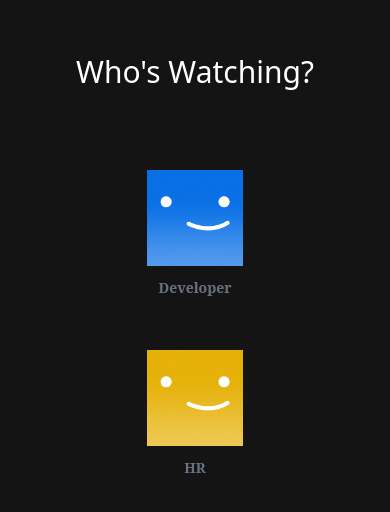
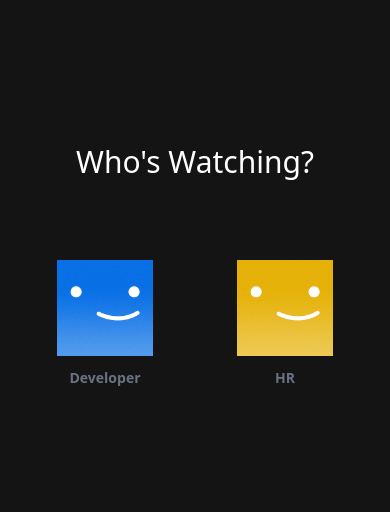
Before and after one commit to Nishantvidhuri/NishantPortfolio, a React (Vite) app: page / in a window 390 px wide. Shown: the part 140-652 px from the top of the page. Built offline with nearby package versions, Linux system fonts and the light colour scheme.

Commit message:
fixed the photo path

```diff
--- a/src/App.jsx
+++ b/src/App.jsx
@@ -1,22 +1,57 @@
 import React from "react";
-import { Route, Routes } from "react-router-dom";
-import Intropage from "./components/Intropage";
-import Developer from "./pages/Developer";
-import Hr from "./pages/Hr";
-import { ProjectProvider } from "./context/ProjectContext";
+import { useNavigate } from "react-router";
 
-function App() {
+// ✅ Import Images Directly (Fixes Vercel Build Issues)
+import DeveloperImg from "../src/assets/developer.png";
+import HrImg from "../src/assets/hr.png";
+
+function Intropage() {
+  const navigate = useNavigate();
+  const handleLink = (link) => {
+    navigate(link);
+  };
+
   return (
-    <ProjectProvider>
-      <div className="bg-black min-h-screen">
-        <Routes>
-          <Route path="/" element={<Intropage />} />
-          <Route path="/developer" element={<Developer />} />
-          <Route path="/hr" element={<Hr />} />
-        </Routes>
+    <div className="w-screen flex flex-col gap-10 justify-center items-center h-screen bg-[#141414] px-4 sm:px-0">
+      <h1 className="text-3xl sm:text-6xl text-white text-center">Who's Watching?</h1>
+
+      <div className="flex gap-5 mt-10 items-center">
+        <div
+          className="group h-40 w-40 sm:h-60 sm:w-60 text-white flex flex-col gap-3 items-center rounded-md cursor-pointer"
+          onClick={() => handleLink("/developer")}
+        >
+          {/* Image with Border on Hover */}
+          <img
+            className="h-24 sm:h-32 group-hover:border-white group-hover:border-2"
+            src={DeveloperImg}
+            alt="Developer"
+          />
+
+          {/* Text Color Changes to White on Hover */}
+          <h1 className="text-gray-500 font-bold text-sm sm:text-lg group-hover:text-white">
+            Developer
+          </h1>
+        </div>
+
+        <div
+          className="group h-40 w-40 sm:h-60 sm:w-60 text-white flex flex-col gap-3 items-center rounded-md cursor-pointer"
+          onClick={() => handleLink("/hr")}
+        >
+          {/* Image with Border on Hover */}
+          <img
+            className="h-24 sm:h-32 group-hover:border-white group-hover:border-2"
+            src={HrImg}
+            alt="HR"
+          />
+
+          {/* Text Color Changes to White on Hover */}
+          <h1 className="text-gray-500  font-bold text-sm sm:text-lg group-hover:text-white">
+            HR
+          </h1>
+        </div>
       </div>
-    </ProjectProvider>
+    </div>
   );
 }
 
-export default App;
+export default Intropage;
--- a/src/components/IntroPage.jsx
+++ b/src/components/IntroPage.jsx
@@ -1,5 +1,5 @@
 import React from "react";
-import { useLocation, useNavigate } from "react-router";
+import { useNavigate } from "react-router";
 
 function Intropage() {
   const navigate = useNavigate();
@@ -11,7 +11,7 @@ function Intropage() {
     <div className="w-screen flex flex-col gap-10 justify-center items-center h-screen bg-[#141414] px-4 sm:px-0">
       <h1 className="text-3xl sm:text-6xl text-white text-center">Who's Watching?</h1>
 
-      <div className="flex gap-5 mt-10 flex-col sm:flex-row items-center">
+      <div className="flex gap-5 mt-10 items-center">
         <div
           className="group h-40 w-40 sm:h-60 sm:w-60 text-white flex flex-col gap-3 items-center rounded-md cursor-pointer"
           onClick={() => handleLink("/developer")}
@@ -24,7 +24,7 @@ function Intropage() {
           />
 
           {/* Text Color Changes to White on Hover */}
-          <h1 className="text-gray-500 font-jakarta font-bold text-sm sm:text-lg group-hover:text-white">
+          <h1 className="text-gray-500 font-bold text-sm sm:text-lg group-hover:text-white">
             Developer
           </h1>
         </div>
@@ -41,7 +41,7 @@ function Intropage() {
           />
 
           {/* Text Color Changes to White on Hover */}
-          <h1 className="text-gray-500 font-jakarta font-bold text-sm sm:text-lg group-hover:text-white">
+          <h1 className="text-gray-500  font-bold text-sm sm:text-lg group-hover:text-white">
             HR
           </h1>
         </div>
```
